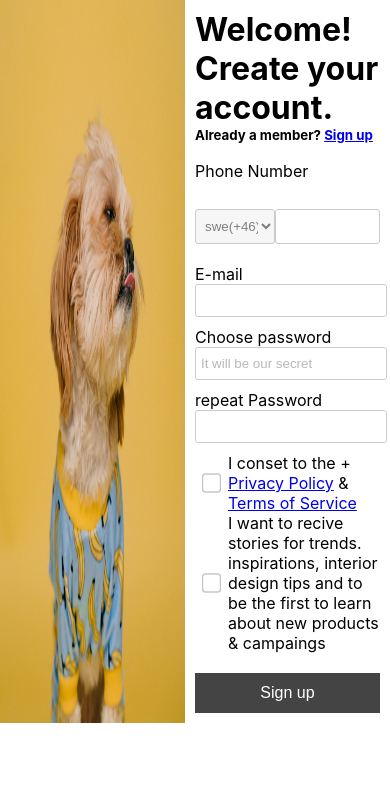
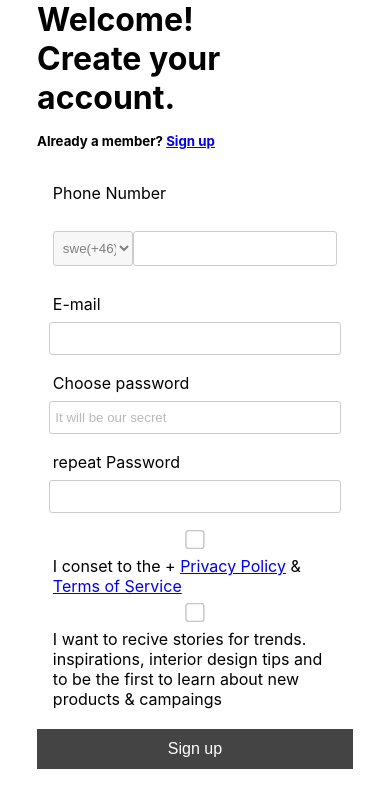
Before and after one commit to RustyNick/Login-page, a React (Create React App) app in the folder login-page/: page / in a window 390 px wide. Shown: the top 808 px of the page. Built offline with nearby package versions, Linux system fonts and the light colour scheme.

Commit message:
mobile responsive

```diff
--- a/login-page/src/App.css
+++ b/login-page/src/App.css
@@ -1,6 +1,17 @@
 *{
   padding:0;
   margin:0;
+}
+
+.title{
+  width: 100%;
+  display:flex;
+  justify-content: flex-start;
+  flex-direction: column;
+}
+
+.title h5{
+  margin: 1rem 0px;
 }
 
 .container{
@@ -8,11 +19,10 @@
 }
 
 .container__left{
-  background-color: bisque;
+  width:100%;
 }
 
 .container__right{
-  padding:10px;
   display: flex;
   flex-direction: column;
   align-items: center;
@@ -22,7 +32,17 @@
   display: flex;
   flex-direction: row;
 }
+
 .container__form{
+  width:60%;
+  max-width: 440px;
+  display: flex;
+  justify-content: center;
+  align-items: center;
+  flex-direction: column;
+}
+
+.container__form__inner{
   width:100%;
   max-width: 440px;
   display: flex;
@@ -30,6 +50,7 @@
   align-items: center;
   flex-direction: column;
 }
+
 .container__form__input{
   display: flex;
   justify-content: space-between;
@@ -106,14 +127,52 @@ min-width:80px;
 }
 
 .button__signUp:hover{
-  background-color: #e8e8e8;
-  border:1px solid #e8e8e8;
-  color:lightgreen;
-
+  background-color: #999;
+  border:1px solid #999;
 }
 
 
 img{
   width:100%;
-  height:100%;
+  min-height: 100%;
+  object-fit: cover;
 }
+
+@media only screen and (max-width: 600px) {
+  .container{
+    width:90%;
+  }
+
+  .container__App{
+    width: 100%;
+    display: flex;
+    flex-direction: column;
+  }
+.container__wrapper{
+  overflow-y: hidden;
+  display: flex;
+  align-items: center;
+  justify-content: center;
+}
+  .container__left{
+  width: 100%;
+}
+
+ img{
+   height:120px;
+   width: 100%;
+   padding: 0;
+   margin: 0;
+ }
+  .container__form{
+    width:90%;
+  }
+}
+
+
+
+@media only screen and (max-width: 390px) {
+.container__left{
+  display: none;
+}
+}
--- a/login-page/src/App.js
+++ b/login-page/src/App.js
@@ -4,7 +4,7 @@ import RightContainer from './component/RightContainer';
 
 function App() {
   return (
-    <div className="container container__App">
+    <div className="container container__App container__wrapper">
       <LeftContainer/>
       <RightContainer/>
     </div>
```
